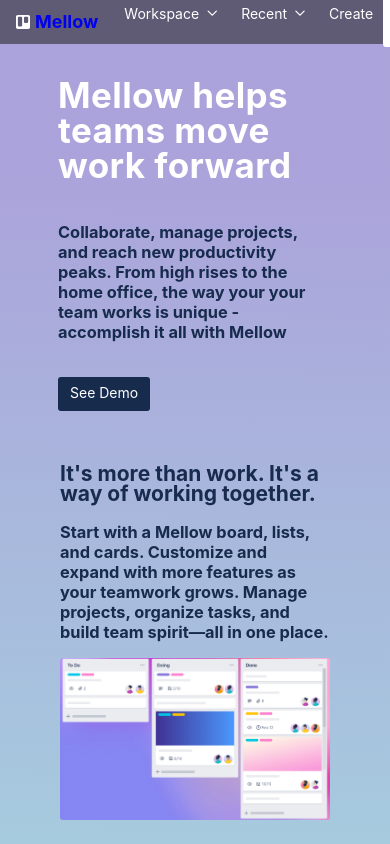
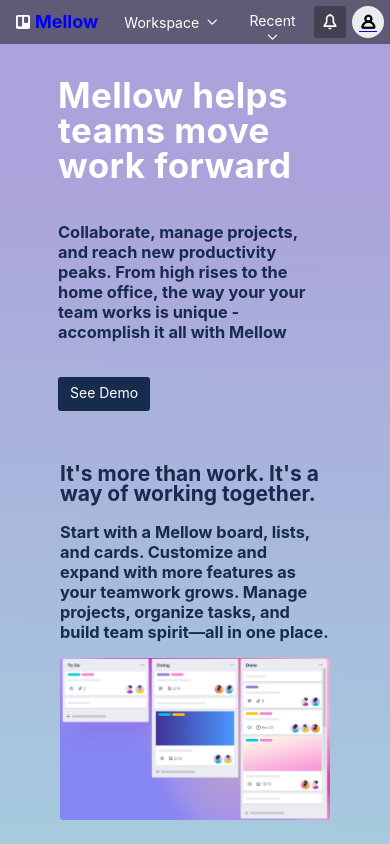
Before and after one commit to ylazarus/mellow-frontend, a Vue app: page /board in a window 390 px wide. Built offline with nearby package versions, Linux system fonts and the light colour scheme; no server answers; what v-calendar, vue-unsplash would draw is missing.

Commit message:
media queries for main nav and workspace

```diff
--- a/src/components/app-header.vue
+++ b/src/components/app-header.vue
@@ -11,12 +11,12 @@
             Workspace
             <span class="header-arrow-icon"></span>
           </button>
-          <button class="btn-header flex" @click="openCmp('isRecent')">
+          <button class="btn-header recent flex" @click="openCmp('isRecent')">
             Recent
             <span class="header-arrow-icon"></span>
           </button>
           <board-recent v-if="handles.isRecent" @closeCmp="openCmp" />
-          <button class="btn-header flex" @click="openCmp('isCreateBoard')">
+          <button class="btn-header create flex" @click="openCmp('isCreateBoard')">
             Create
             <span v-if="handles.isCreateBoard" class="header-arrow-icon"></span>
           </button>
@@ -37,8 +37,8 @@
             to="/login"
             >Sign up</router-link
           >
-          <div class="header-bell pointer"><img src="../assets/svgs/bell.svg" /></div>
-          <user-avatar class="pointer" v-if="currLoggedInUser" :user="currLoggedInUser" />
+          <router-link to="/login" class="header-bell pointer"><img src="../assets/svgs/bell.svg" /></router-link>
+         <router-link to="/login" class="avatar-login-link"><user-avatar class="pointer" v-if="currLoggedInUser" :user="currLoggedInUser" /></router-link>
         </div>
       </nav>
     </div>
--- a/src/styles/scss/cmps/_boards.scss
+++ b/src/styles/scss/cmps/_boards.scss
@@ -5,8 +5,11 @@
 
     .all-boards-container {
         margin: 100px auto;
-        padding: 0 60px;
+        padding: 0 30px;
         max-width: 1100px;
+        @media(min-width: 604px){
+            padding: 0 60px;
+        }
 
         .board-preview {
             display: flex;
@@ -69,6 +72,11 @@
     // margin-right: 1.0625rem;
     margin-bottom: 2.0625rem;
     flex-wrap: wrap;
+    justify-content: center;
+    @media (min-width: 544px){
+        justify-content: start;
+    }
+
     // .boards-container{
     //     display: flex;
     //     flex-wrap: wrap;
@@ -123,6 +131,10 @@
     display: flex;
     flex-wrap: wrap;
     z-index: 10;
+    justify-content: center;
+    @media (min-width: 544px){
+        justify-content: start;
+    }
     // height: 80px;
 
     // .ws-full-star{
--- a/src/styles/scss/cmps/_main-header.scss
+++ b/src/styles/scss/cmps/_main-header.scss
@@ -80,6 +80,20 @@
                     align-items: center;
                     padding: 6px 10px 6px 12px;
                     gap: 6px;
+
+                    &.recent{
+                        display: none;
+                        @media (min-width: 390px){
+                            display:inline;
+                        }
+                    }
+
+                    &.create{
+                        display: none;
+                        @media (min-width: 450px){
+                            display:inline;
+                        }
+                    }
                 }
 
                 .btn-header:hover {
@@ -100,6 +114,7 @@
                 gap: 4px;
 
                 .login-btn {
+                    display: none;
                     background-color: #fff;
                     color: #0065ff;
                     font-size: rem(16px);
@@ -107,10 +122,14 @@
                     cursor: pointer;
                     text-decoration: none;
                     border-radius: 3px;
+                    @media (min-width: 600px){
+                        display:inline;
+                    }
 
                 }
 
                 .signup-btn {
+                    display: none;
                     background-color: #0065ff;
                     color: #ffffff;
                     font-size: rem(16px);
@@ -118,6 +137,9 @@
                     cursor: pointer;
                     text-decoration: none;
                     border-radius: 3px;
+                    @media (min-width: 600px){
+                        display:inline;
+                    }
 
                 }
 
@@ -137,6 +159,9 @@
                         height: 20px;
                     }
                 }
+                .user-avatar-link{
+                    text-decoration: none;
+                }
 
                 .user-avatar {
                     height: 32px;
```
